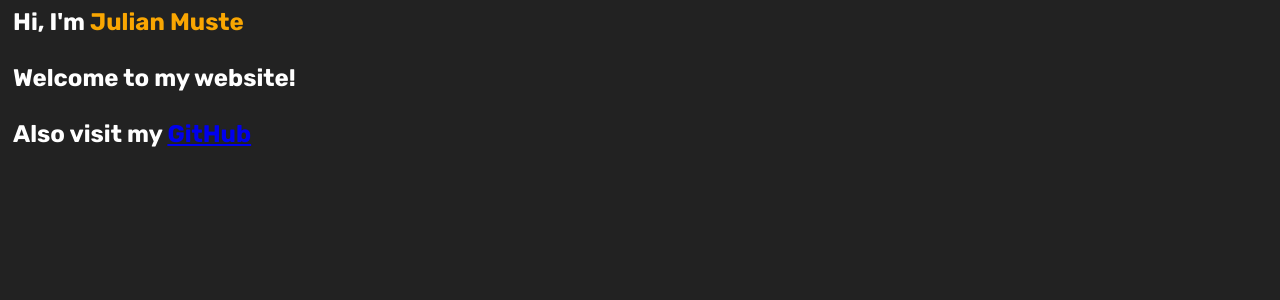
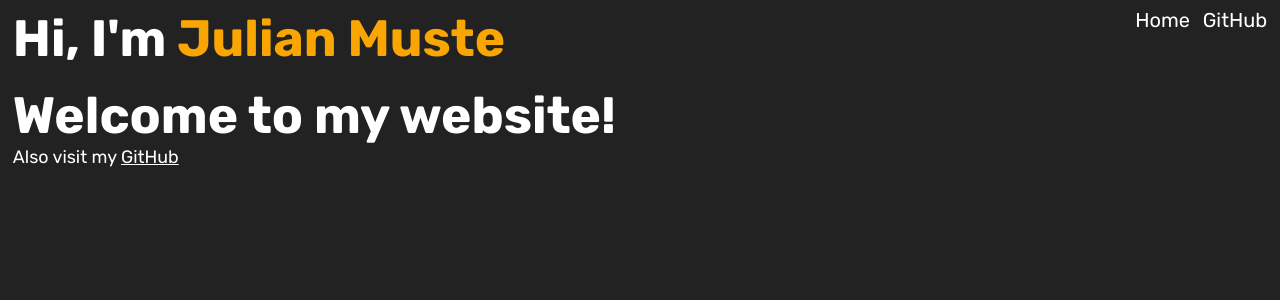
Before and after one commit to JulianTheMen/julianthemen.github.io, a PHP site: page / in a window 1280 px wide. Shown: the top 300 px of the page. Run offline with PHP 8.4, Linux system fonts and the light colour scheme.

Commit message:
Portfolio v1.5

```diff
--- a/index.html
+++ b/index.html
@@ -9,6 +9,16 @@
 	</head>
 
 	<body>
+		<nav>
+			<li>
+				<a href="https://github.com/JulianTheMen/" target="_blank">GitHub</a>
+				<!-- <a href="">Project4</a>
+				<a href="">Project3</a>
+				<a href="">Project2</a>
+				<a href="">Project1</a> -->
+				<a href="/">Home</a>
+			</li>
+		</nav>
 		<!-- text cycler -->
 		<section class="cycle-wrapper">
 			<h1 class="cycle-sentence">
@@ -17,11 +27,13 @@
 					<span>Julian Muste</span>
 					<span>JulianTheMen</span>
 					<span>Eend</span>
-					<br><br>Welcome to my website!
-					<br><br>Also visit my <a href="https://github.com/JulianTheMen">GitHub</a>
 				</div>
+				Welcome to my website!
 			</h1>
 		</section>
+		<p>
+			Also visit my <a href="https://github.com/JulianTheMen" target="_blank">GitHub</a>
+		</p>
 	</body>
 
 </html>
--- a/main.css
+++ b/main.css
@@ -1,15 +1,60 @@
 @import url('https://fonts.googleapis.com/css2?family=Rubik:wght@300;400;500;700&display=swap');
 
-body {
+* {
+	margin: 0;
+}
+
+html {
 	background:  #222;
 	color: white;
 	font-family: rubik;
+	margin-top: 1vh;
+	margin-right: 1vw;
+	margin-bottom: 1vh;
+	margin-left: 1vw;
 }
+
+h1 {
+	font-size: 4vw;
+}
+
+p {
+	font-size: 1.4vw;
+}
+
+p a {
+	color: white;
+	text-decoration: underline;
+}
+
+p a:hover {
+	color: #f9812a;
+	transition: color ease-in-out 0.2s;
+}
+
+/* nav */
+
+nav a {
+	text-decoration: none;
+	color: white;
+	float: right;
+	margin-left: 1vw;
+	font-size: 20px;
+}
+
+nav a:hover {
+	color: #f9812a;
+	transition: color ease-in-out 0.2s;
+}
+
+nav li {
+	list-style-type: none;
+}
+
 
 /* text cycler */
 
 .cycle-sentence {
-	margin: 5px;
 	text-align: left;
 }
 
@@ -21,6 +66,10 @@ body {
 	-webkit-animation: rotateWord 6s linear infinite 0s;
 	-ms-animation: rotateWord 6s linear infinite 0s;
 	animation: rotateWord 6s linear infinite 0s;
+}
+
+.cycle-words {
+	margin-bottom: 2vh;
 }
 
 /* https://graf1x.com/shades-of-orange-color-palette/ */
```
